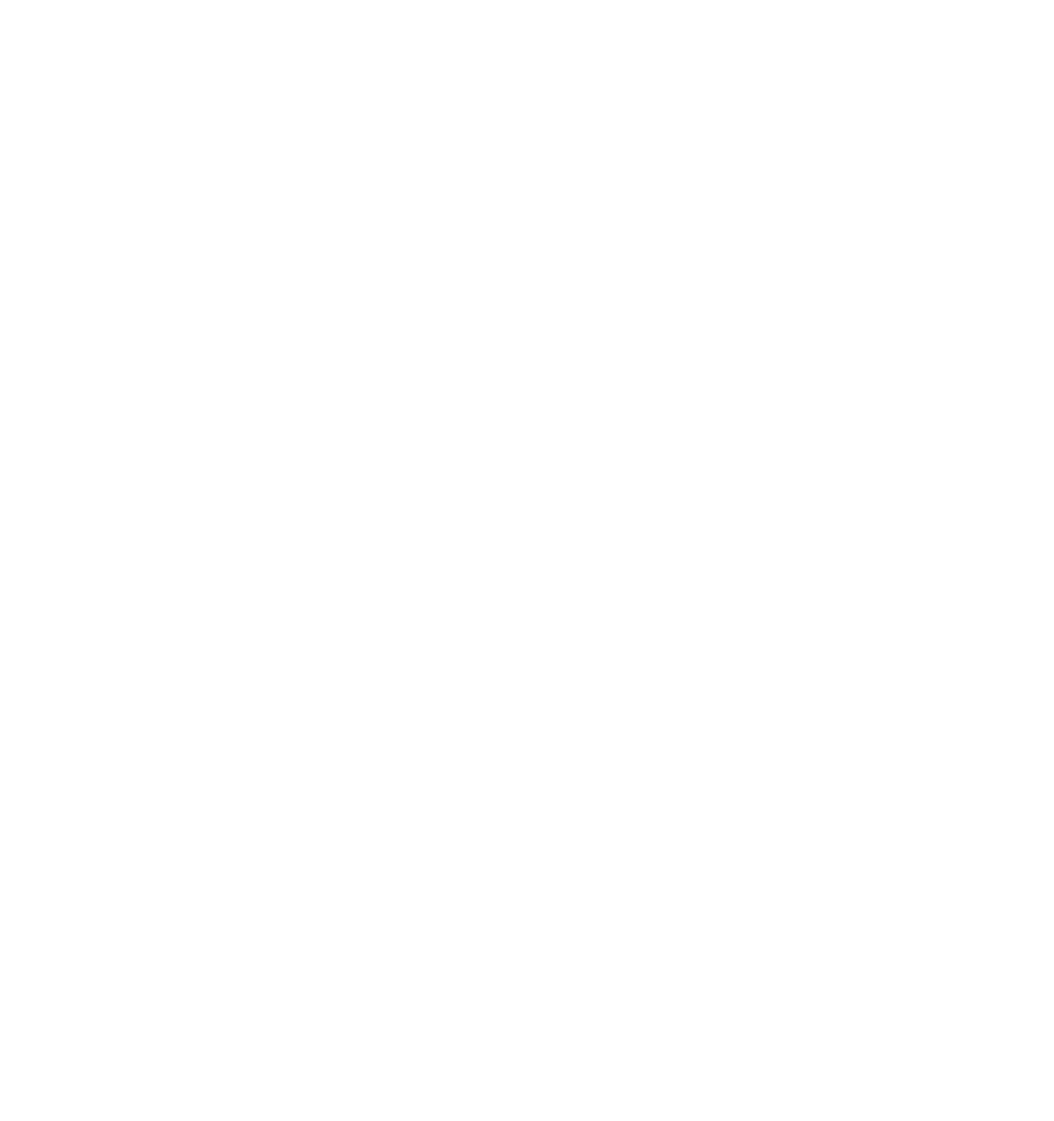
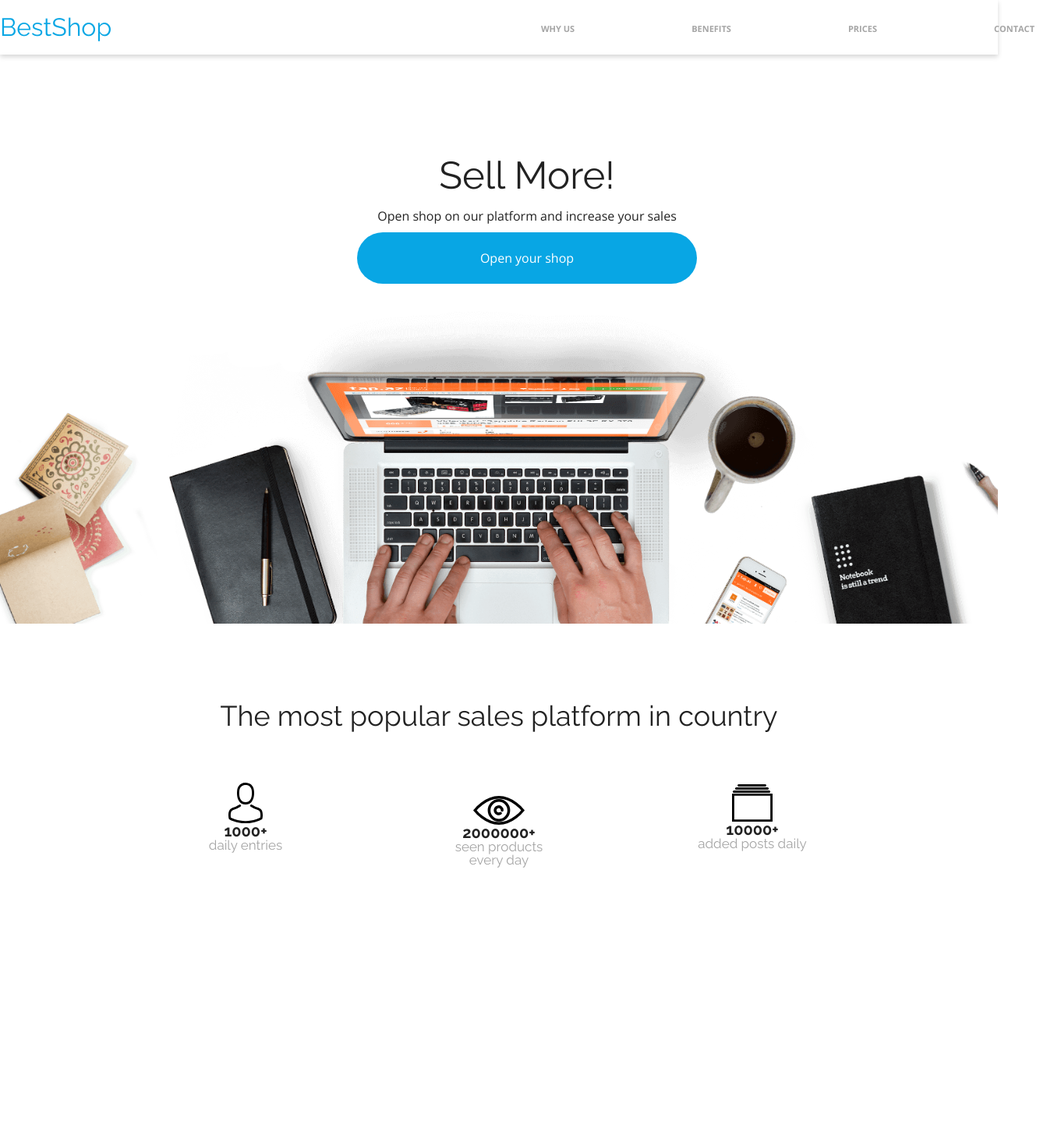
Before and after one commit to sowam0/BestShop, a plain HTML site: page index.html in a window 1280 px wide. Shown: the whole page at 78% size, 1352 px wide, since content can reach past the window. Before the commit the page ends 800 px from the top, so only its background shows below. Drawn offline with nearby package versions, Linux system fonts and the light colour scheme.

Commit message:
zrobiona pierwsza czesc

```diff
--- a/css.css
+++ b/css.css
@@ -0,0 +1,131 @@
+:root {
+    --color-primary: #08a6e4;
+    --color-primary-shadow: rgba(7, 172, 230, 0.16);
+    --color-redish: #fb3b64;
+    --color-green: #55dfb4;
+    --color-black: #000000;
+    --color-white: #ffffff;
+    --color-grey: #a5a5a5;
+    --color-light-grey: #f7f7f7;
+    --button-radius: 35px;
+    --font-raleway: "Raleway", sans-serif;
+    --font-open-sans: "Open Sans", sans-serif;
+  }
+  * {
+    box-sizing: border-box;
+  }
+  body {
+    font-family: var(--font-open-sans);
+  }
+
+
+  .container{
+    width: 1352px;
+    margin: 0 auto;
+  }
+  nav{
+    box-shadow: 0px 3px 6px #00000029;
+  }
+  .navi{
+
+    height: 70px;
+    display: flex;
+    justify-content: space-between;
+    align-items: center;
+  }
+  .logo{
+    font-family: var(--font-raleway);
+    font-size: 32px;
+    color: var(--color-primary);
+  }
+  .navi-right ul{
+
+    display: flex;
+    gap: 100px;
+    text-decoration: none;
+
+  }
+  .navi-right a{
+    padding: 25px;
+    font-size: 11px;
+    font-weight: bold;
+    color: #A5A5A5;
+    text-decoration: none;
+  }
+  .navi-right a:hover{
+    color: var(--color-black);
+    border-bottom: 2px solid var(--color-primary);
+  }
+  .opening-section{
+    margin: 0 auto;
+
+    width: 100vw;
+    height: calc(100vh - 70px);
+    background-image: url(assets/Background.png);
+    background-position: bottom;
+    background-repeat: no-repeat;
+    background-size: 1426px;
+  }
+  .opening-section-contentt{
+    padding-top: calc(200px - 70px);
+    display: flex;
+    align-items: center;
+    justify-content: center;
+    text-align: center;
+
+  }
+.opening-section-header{
+    font-family: var(--font-raleway);
+    font-size: 49px;
+}
+.opening-section-paragraph{
+    margin-top: 20px;
+    margin-bottom: 38px;
+    font-size: 16px;
+}
+.opening-section-btn{
+    text-decoration: none;
+    color: #FFFFFF;
+    background-color: var(--color-primary);
+    padding: 22px 158px;
+    border-radius: 35px;
+}
+.statisticks{
+    margin-top: 100px ;
+    width: 100vw;
+    height: 538px;
+    display: flex;
+    /* align-items: center; */
+    justify-content: center;
+    text-align: center;
+}
+.statisticks-content-columns{
+    display: flex;
+    justify-content: space-between;
+    align-items: center;
+    margin: 0 auto;
+    width: 800px;
+}
+.statisticks-header{
+    font-family: var(--font-raleway);
+    font-size: 36px;
+}
+.statisticks-content-column{
+    padding-top: 50px;
+
+}
+.statisticks-paragraph{
+    font-size: 20px;
+    font-family: var(--font-raleway);
+    font-weight: bold;
+}
+.statisticks-paragraph2{
+    font-size: 17px;
+    font-family: var(--font-raleway);
+    color: #A5A5A5;
+    width: 150px;
+}
+.statisticks-content-column:nth-child(2) img{
+    padding-top: 35px;
+
+}
--- a/index.html
+++ b/index.html
@@ -4,10 +4,71 @@
     <meta charset="UTF-8">
     <meta name="viewport" content="width=device-width, initial-scale=1.0">
     <title>BestShop</title>
+    <link
+    href="https://fonts.googleapis.com/css?family=Open+Sans:300,400,700|Raleway:300,400,700,800&display=swap&subset=latin-ext"
+    rel="stylesheet"
+  />
     <link rel="stylesheet" href="reset.css">
     <link rel="stylesheet" href="css.css">
 </head>
 <body>
 
+<nav>
+    <div class="container navi">
+        <div class="logo navi-left">BestShop</div>
+        <div class="navi-right">
+            <ul>
+
+                <li><a href="/">WHY US</a></li>
+                <li><a href="/">BENEFITS</a></li>
+                <li><a href="/">PRICES</a></li>
+                <li><a href="/">CONTACT</a></li>
+            </ul>
+        </div>
+    </div>
+</nav>
+
+<section class="opening-section">
+    <div class="container opening-section-contentt">
+        <div class="opening-section-content">
+        <h1 class="opening-section-header">Sell More!</h1>
+        <p class="opening-section-paragraph">Open shop on our platform and increase your sales</p>
+        <a href="/" class="opening-section-btn">Open your shop</a>
+        </div>
+    </div>
+</section>
+
+<section class="statisticks">
+
+    <div class="statisticks-content container">
+        <h2 class="statisticks-header">The most popular sales platform in country</h2>
+        <div class="statisticks-content-columns">
+
+            <div class="statisticks-content-column">
+                <img src="assets/Person.svg" alt="">
+                <p class="statisticks-paragraph">1000+</p>
+                <p class="statisticks-paragraph2">daily entries</p>
+            </div>
+            <div class="statisticks-content-column">
+                <img src="assets/Eye.svg" alt="">
+                <p class="statisticks-paragraph">2000000+</p>
+                <p class="statisticks-paragraph2">seen products every day</p>
+            </div>
+
+            <div class="statisticks-content-column">
+                <img src="assets/Catalog.svg" alt="">
+                <p class="statisticks-paragraph">10000+</p>
+                <p class="statisticks-paragraph2">added posts daily</p>
+            </div>
+        </div>
+
+    </div>
+
+
+</section>
+
+
+
+
 </body>
 </html>
```
